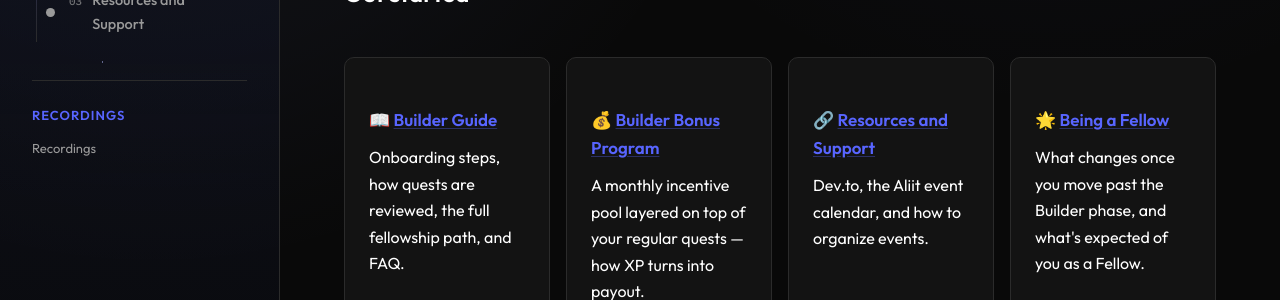
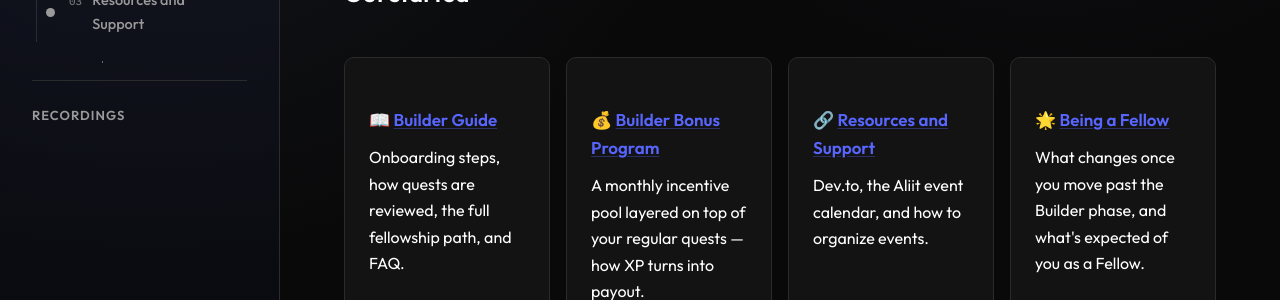
Before and after one commit to zsofimajor/aliit-builder-hub, a Jekyll site: the page built from index.md, in a window 1280 px wide. Shown: the part 496-796 px from the top of the page. Built offline with Jekyll 4.4.1, drawn with Linux system fonts in a browser that asks for light colours.

Commit message:
Update default.html

```diff
--- a/_layouts/default.html
+++ b/_layouts/default.html
@@ -69,16 +69,9 @@
         </li>
       </ul>
 
-      {% if site.recordings %}
-      <div class="sidenav-recordings">
-        <span class="navfoot-label">Recordings</span>
-        <ul>
-          {% for r in site.recordings %}
-        <li><a href="{% if r.url contains 'http' %}{{ r.url }}{% else %}{{ r.url | relative_url }}{% endif %}">{{ r.label }}</a></li>
-        {% endfor %}
-        </ul>
-      </div>
-      {% endif %}
+    <div class="sidenav-recordings">
+  <a href="{{ '/recordings/' | relative_url }}" class="navfoot-label" style="text-decoration:none; display:inline-block;">Recordings</a>
+</div>
 
       <div class="navfoot">
           <a class="navfoot-value" href="https://midnight.network">Midnight</a>
```
